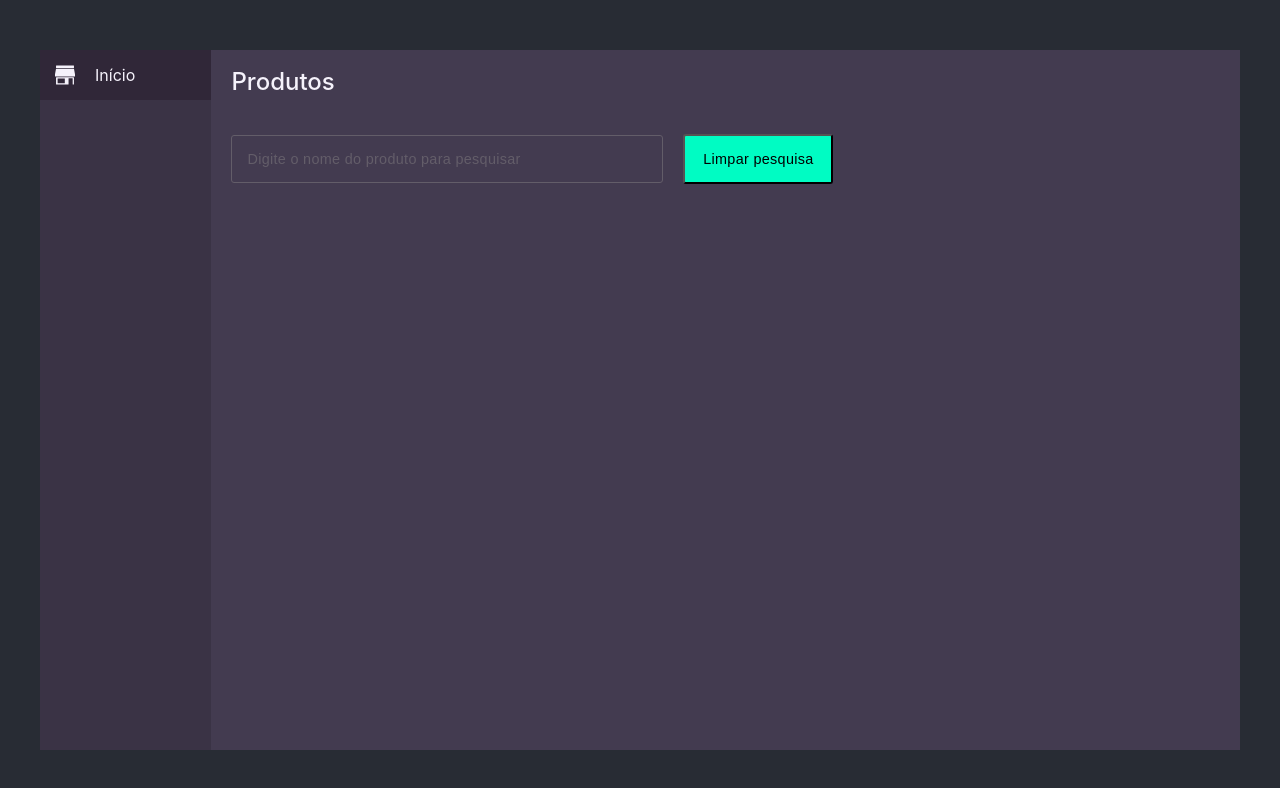
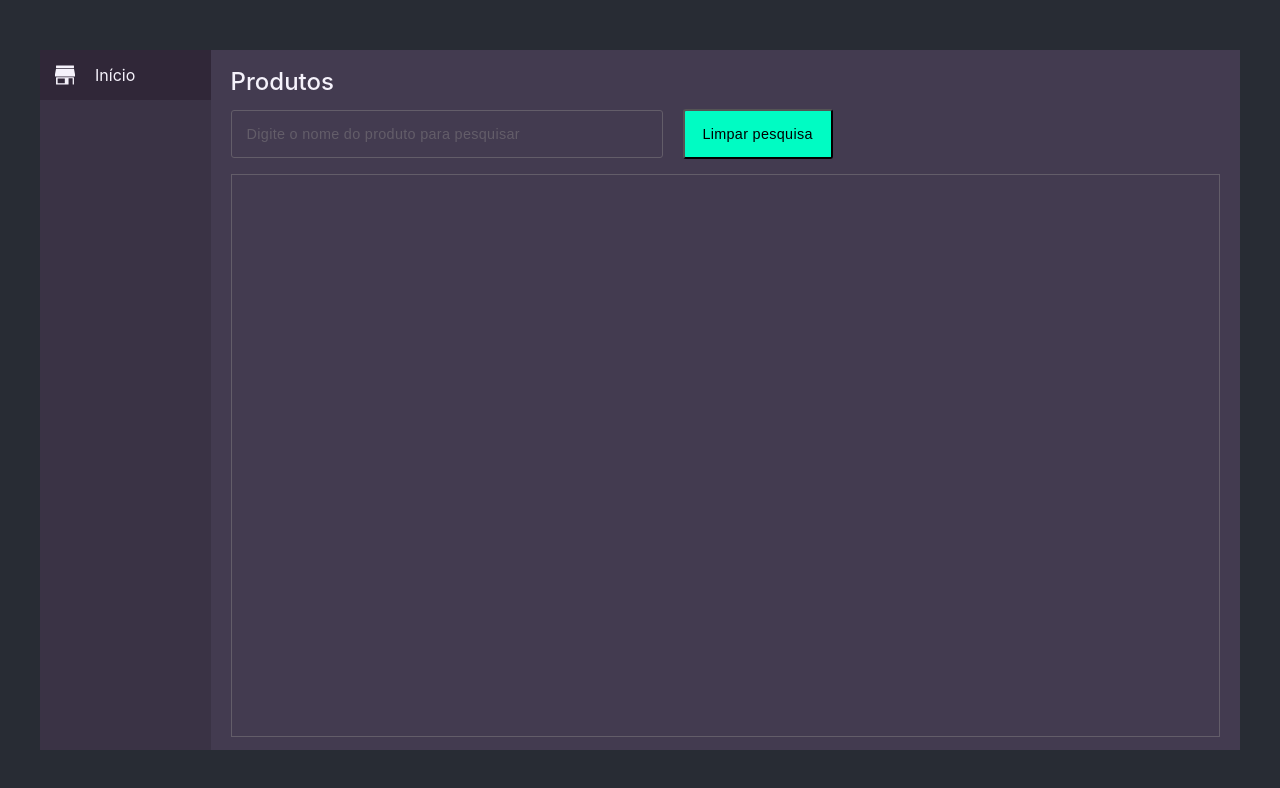
Before and after one commit to JoaoSGabriel/mypharma-frontend, a React (Create React App) app: page / in a window 1280 px wide. Shown: the top 788 px of the page. Built offline with nearby package versions, Linux system fonts and the light colour scheme.

Commit message:
feat: start implement productArea

```diff
--- /dev/null
+++ b/src/components/Content/ProductArea.js
@@ -0,0 +1,11 @@
+import styled from "styled-components";
+
+export default function ProductArea() {
+  return <Container></Container>;
+}
+
+const Container = styled.div`
+  width: 100%;
+  height: calc((700px - 74px) * 0.9);
+  border: 1px solid #635d69;
+`;
--- a/src/components/Content/Search.js
+++ b/src/components/Content/Search.js
@@ -15,7 +15,7 @@ export default function Search() {
 
 const Container = styled.div`
   width: 100%;
-  padding: 20px;
+  margin: 0 0 15px 0;
 `;
 
 const SearchArea = styled.div`
--- a/src/components/Content/index.js
+++ b/src/components/Content/index.js
@@ -1,4 +1,5 @@
 import styled from "styled-components";
+import ProductArea from "./ProductArea";
 import Search from "./Search";
 
 export default function Content() {
@@ -6,6 +7,7 @@ export default function Content() {
     <Container>
       <Title>Produtos</Title>
       <Search />
+      <ProductArea />
     </Container>
   );
 }
@@ -13,12 +15,12 @@ export default function Content() {
 const Container = styled.div`
   width: 100%;
   height: 100%;
+  padding: 20px;
 `;
 
 const Title = styled.div`
   width: 100%;
-  padding: 20px;
-
+  margin: 0 0 15px 0;
   font-size: 1.5rem;
   font-weight: 500;
 `;
```
